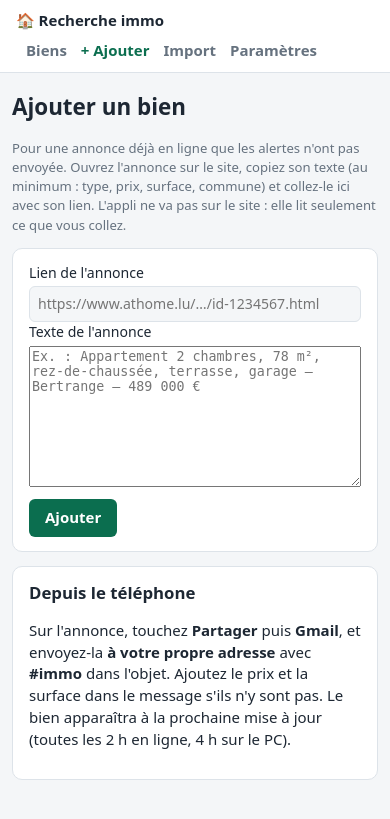
After one commit to mohamedzahi57-ui/recherche-immo, a Flask app: page /ajouter in a window 390 px wide. The commit adds this page. Shown: the top 819 px of the page. Run offline with Flask 3, Linux system fonts and the light colour scheme.

Commit message:
Ajout manuel d'un bien (page « + Ajouter » et e-mail #immo depuis le téléphone)
Co-Authored-By: Claude Opus 5.5 <noreply@anthropic.com>

```diff
--- a/app.py
+++ b/app.py
@@ -166,6 +166,26 @@ def fiche(bien_id):
                            p=p, budget=p["prix_max"])
 
 
+@app.route("/ajouter", methods=["GET", "POST"])
+@protege
+def ajouter():
+    """Ajout à la main d'une annonce vue sur un site (texte et/ou lien collés)."""
+    if request.method == "POST":
+        texte = request.form.get("texte", "")
+        url = request.form.get("url", "")
+        if not (texte.strip() or url.strip()):
+            flash("Collez au moins le texte ou le lien de l'annonce.")
+            return redirect(url_for("ajouter"))
+        with db.connecter() as conn:
+            p = parametres.lire(conn)
+            res, bien_id = importeur.ajouter_manuellement(conn, texte, url, p)
+        flash({"nouveau": "Bien ajouté. Vérifiez et complétez la fiche si besoin.",
+               "doublon": "Ce bien était déjà dans la liste (même commune, prix et surface) : fiche complétée.",
+               "deja_vu": "Cette annonce est déjà dans la liste."}[res])
+        return redirect(url_for("fiche", bien_id=bien_id)) if bien_id else redirect(url_for("ajouter"))
+    return render_template("ajouter.html")
+
+
 @app.route("/parametres", methods=["GET", "POST"])
 @protege
 def page_parametres():
--- a/immo/importeur.py
+++ b/immo/importeur.py
@@ -127,10 +127,43 @@ def recalculer_tout(conn, avec_reseau=False):
 
 
 # ---------------------------------------------------------------- import principal
+MOT_CLE_AJOUT = "#immo"
+
+
+def est_ajout_par_email(m):
+    """E-mail que vous vous envoyez à vous-même avec « #immo » dans l'objet
+    (ex. depuis le téléphone : Partager l'annonce > Gmail). Seule votre propre adresse est acceptée."""
+    moi = (os.getenv("IMAP_USER") or "").strip().lower()
+    return bool(moi) and MOT_CLE_AJOUT in (m.get("subject") or "").lower() \
+        and moi in (m.get("from") or "").lower()
+
+
+def ajouter_manuellement(conn, texte, url, p, origine="formulaire"):
+    """Ajoute un bien à partir du texte et/ou du lien collés. Retourne (résultat, id du bien)."""
+    a = extraction.annonce_manuelle(texte, url)
+    message = {"id": f"{origine}:{a['source']}:{a['id_externe']}", "date": maintenant()[:16]}
+    res = enregistrer_annonce(conn, a, message)
+    row = conn.execute("SELECT bien_id FROM annonces WHERE source = ? AND id_externe = ?",
+                       (a["source"], a["id_externe"])).fetchone()
+    bien_id = row["bien_id"] if row else None
+    if bien_id and res != "deja_vu":
+        enrichir_bien(conn, bien_id, p)
+    return res, bien_id
+
+
 def traiter_messages(conn, messages, p, demo=False):
     stats = {"emails": 0, "nouveaux": 0, "doublons": 0, "ignores": 0}
     for m in messages:
         if conn.execute("SELECT 1 FROM emails_traites WHERE message_id = ?", (m["id"],)).fetchone():
+            continue
+        if est_ajout_par_email(m):
+            texte = m.get("text") or extraction.BeautifulSoup(m.get("html") or "", "html.parser").get_text(" ")
+            res, _ = ajouter_manuellement(conn, texte, "", p, origine="email")
+            stats["nouveaux" if res == "nouveau" else "doublons"] += res != "deja_vu"
+            conn.execute("INSERT OR IGNORE INTO emails_traites VALUES (?,?,?,?,?,?,?)",
+                         (m["id"], m["subject"], m["from"], m["date"], 1, m["origine"], maintenant()))
+            conn.commit()
+            stats["emails"] += 1
             continue
         if m["origine"] != "fichier" and not boite_mail.expediteur_autorise(m["from"], p["expediteurs_alertes"]):
             stats["ignores"] += 1
--- /dev/null
+++ b/templates/ajouter.html
@@ -0,0 +1,24 @@
+{% extends "base.html" %}
+{% block titre %}Ajouter un bien{% endblock %}
+{% block contenu %}
+<h1>Ajouter un bien</h1>
+<p class="petit">Pour une annonce déjà en ligne que les alertes n'ont pas envoyée. Ouvrez l'annonce sur le site,
+copiez son texte (au minimum : type, prix, surface, commune) et collez-le ici avec son lien.
+L'appli ne va pas sur le site : elle lit seulement ce que vous collez.</p>
+
+<form method="post" class="carte">
+  <label>Lien de l'annonce
+    <input name="url" type="url" inputmode="url" placeholder="https://www.athome.lu/…/id-1234567.html" style="width:100%"></label>
+  <label>Texte de l'annonce
+    <textarea name="texte" rows="9" style="width:100%"
+      placeholder="Ex. : Appartement 2 chambres, 78 m², rez-de-chaussée, terrasse, garage – Bertrange – 489 000 €"></textarea></label>
+  <div class="actions"><button>Ajouter</button></div>
+</form>
+
+<section class="carte">
+  <h2>Depuis le téléphone</h2>
+  <p>Sur l'annonce, touchez <b>Partager</b> puis <b>Gmail</b>, et envoyez-la <b>à votre propre adresse</b>
+  avec <b>#immo</b> dans l'objet. Ajoutez le prix et la surface dans le message s'ils n'y sont pas.
+  Le bien apparaîtra à la prochaine mise à jour (toutes les 2 h en ligne, 4 h sur le PC).</p>
+</section>
+{% endblock %}
--- a/templates/base.html
+++ b/templates/base.html
@@ -21,6 +21,7 @@
     {% if statique %}
     <span class="petit">Mis à jour le {{ mise_a_jour }}</span>
     {% else %}
+    <a href="{{ url_for('ajouter') }}" class="{{ 'actif' if request.endpoint == 'ajouter' }}">+ Ajouter</a>
     <a href="{{ url_for('page_import') }}" class="{{ 'actif' if request.endpoint == 'page_import' }}">Import</a>
     <a href="{{ url_for('page_parametres') }}" class="{{ 'actif' if request.endpoint == 'page_parametres' }}">Paramètres</a>
     {% endif %}
```
Also changed, not shown: immo/extraction.py (+24 -1 lines), tests/test_base.py (+13 -0 lines), README.md.
